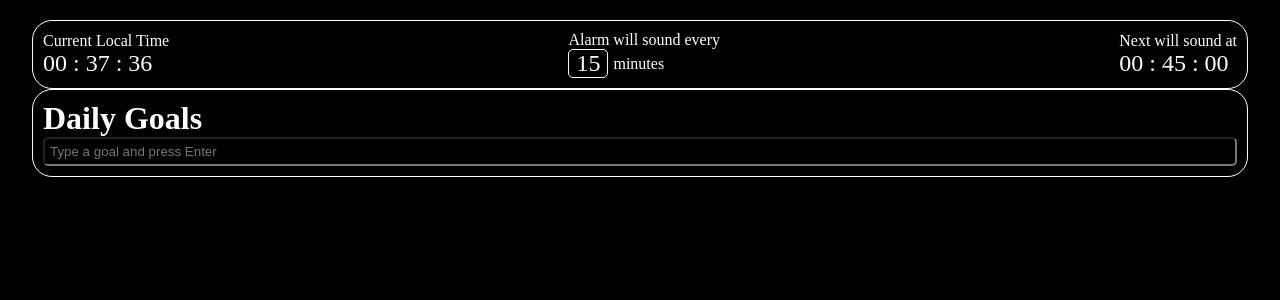
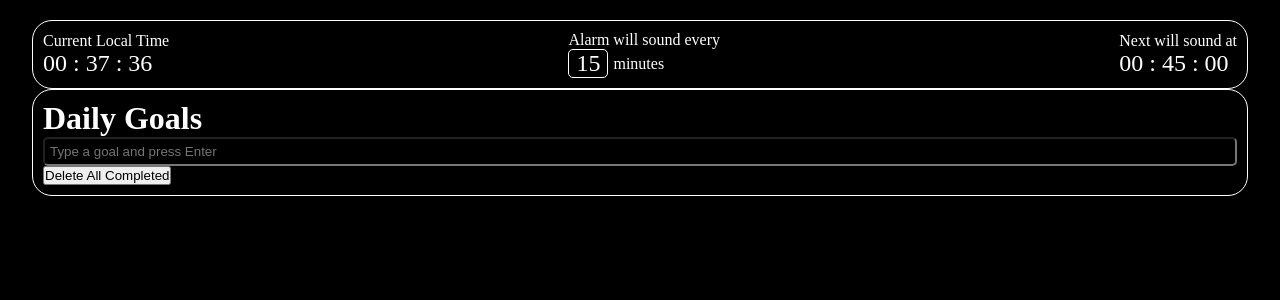
Before and after one commit to danifromecuador/plannywise_draft_5, a React (Vite) app: page / in a window 1280 px wide. Shown: the top 300 px of the page. Built offline with nearby package versions, Linux system fonts and the light colour scheme.

Commit message:
Delete all dones button

```diff
--- a/src/todo/Todo.jsx
+++ b/src/todo/Todo.jsx
@@ -20,8 +20,6 @@ export const Todo = () => {
     localStorage.setItem("dones", JSON.stringify(todoStore.dones))
   }, [todoStore])
 
-
-
   return (
     <div className="todo">
       <h1>Daily Goals</h1>
@@ -42,6 +40,7 @@ export const Todo = () => {
           onKeyDown={(e) => handleEnterKeyDown(e)}
         />
       </div>
+      <button onClick={todoStore.deleteAllDones}>Delete All Completed</button>
     </div>
   )
 }
--- a/src/zustand/stores.js
+++ b/src/zustand/stores.js
@@ -18,5 +18,6 @@ export const TodoStore = create((set) => ({
   dones: JSON.parse(localStorage.getItem("dones")) || [],
   addTodo: (input) => addTodo(set, input),
   markAsDone: (todo) => markAsDone(set, todo),
-  unMarkAsDone: (todo) => unMarkAsDone(set, todo)
+  unMarkAsDone: (todo) => unMarkAsDone(set, todo),
+  deleteAllDones: () => set({ dones: [] })
 }))
```
